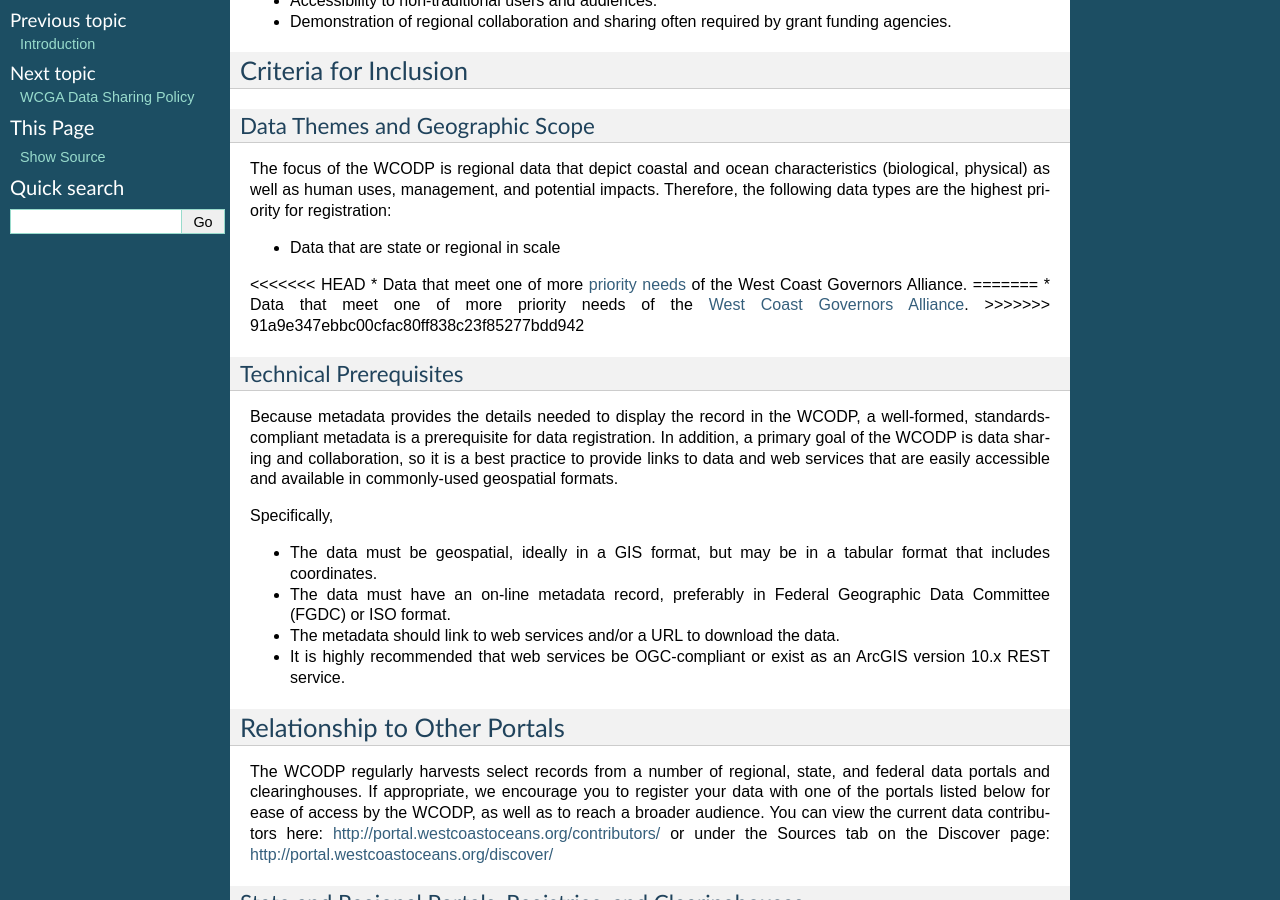
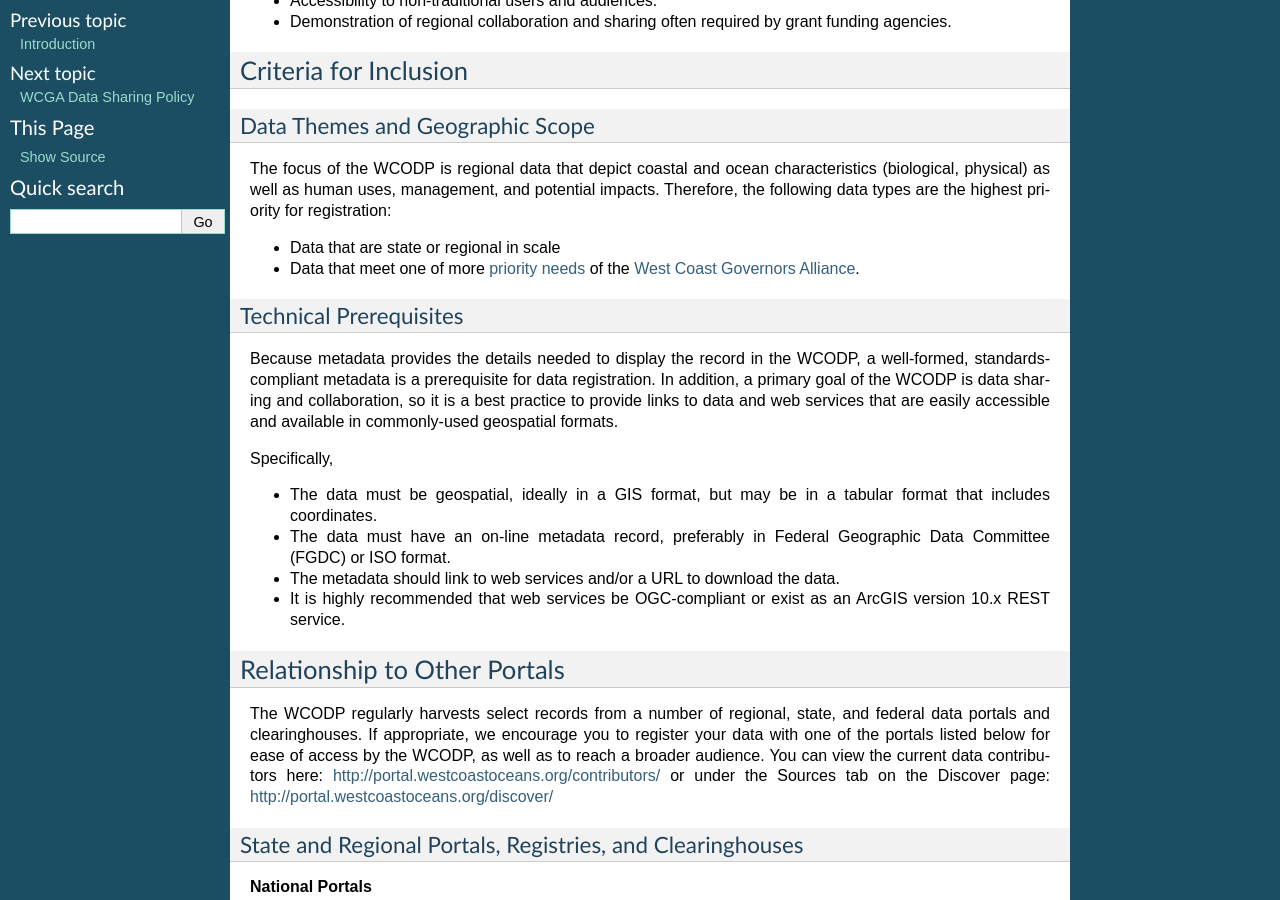
Before and after one commit to WCGA/knowledge-base, a Sphinx documentation site: the page built from docs/contribute/contribute.rst, in a window 1280 px wide and 900 px high, scrolled down 315 px. Built offline with Sphinx 7.4.7, drawn with Linux system fonts in a browser that asks for light colours.

Commit message:
priorities edit

```diff
--- a/docs/contribute/contribute.rst
+++ b/docs/contribute/contribute.rst
@@ -23,11 +23,8 @@
 The focus of the WCODP is regional data that depict coastal and ocean characteristics (biological, physical) as well as  human uses, management, and potential impacts.  Therefore, the following data types are the highest priority for registration:
 
 * Data that are state or regional in scale
-<<<<<<< HEAD
-* Data that meet one of more `priority needs <http://network.westcoastoceans.org/wp-content/uploads/2015/09/Data-Priorities-June-2014.pdf>`_ of the West Coast Governors Alliance.
-=======
-* Data that meet one of more priority needs of the `West Coast Governors Alliance <http://www.westcoastoceans.org>`_.
->>>>>>> 91a9e347ebbc00cfac80ff838c23f85277bdd942
+* Data that meet one of more `priority needs <http://network.westcoastoceans.org/?p=490>`_ of the `West Coast Governors Alliance <http://www.westcoastoceans.org>`_.
+
 
 Technical Prerequisites
 -----------------------
```
